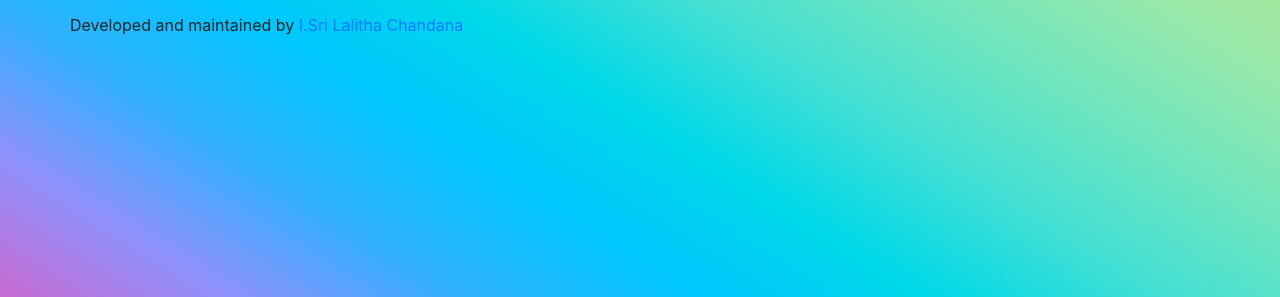
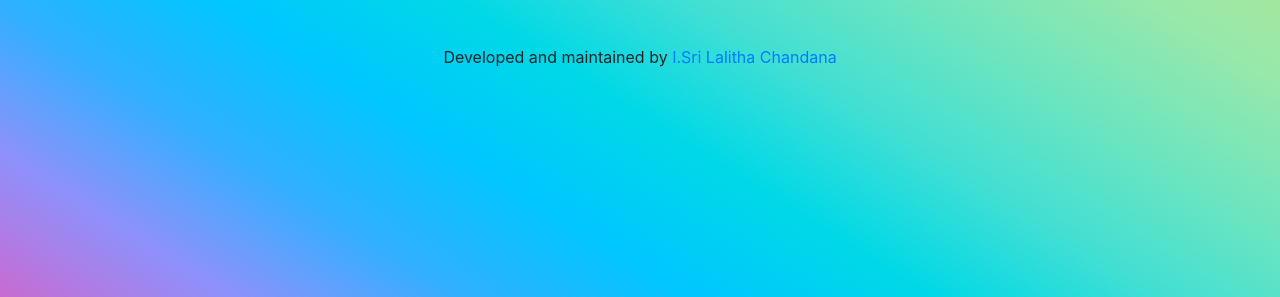
Before and after one commit to INAPAKRUTHIKASRILALITHACHANDANA/loginform, a plain HTML site: page index.html in a window 1280 px wide. Shown: the part 503-800 px from the top of the page. Drawn offline with Linux system fonts and the light colour scheme.

Commit message:
Update index.html

```diff
--- a/index.html
+++ b/index.html
@@ -72,7 +72,7 @@
     <button class="btn btn-primary mt-2"><i class="fa fa-facebook"></i> Signin with Facebook</button>
     <button class="btn btn-danger mt-2"><i class="fa fa-instagram"></i> Signin withInstagram</button>
    </div>
-       <div class="text-center mt-3">
+       <div class="container text-center mt-5">
        <p>Developed and maintained by
            <a href="">I.Sri Lalitha Chandana</a>
        </p>
```
